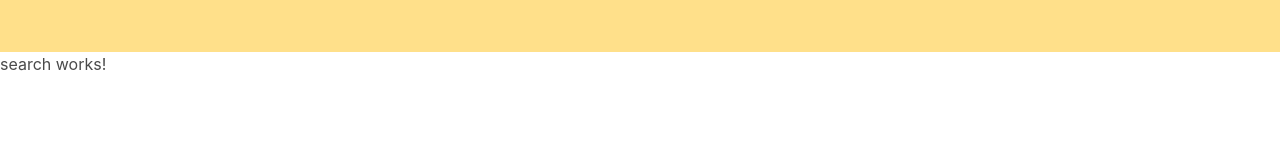
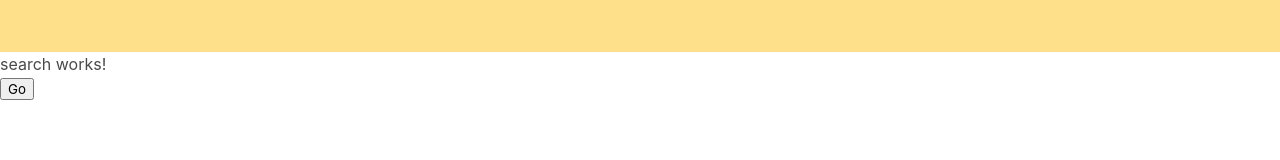
Before and after one commit to IvanBodnar/favogit, an Angular app: page / in a window 1280 px wide. Shown: the top 160 px of the page. Built offline with nearby package versions, Linux system fonts and the light colour scheme.

Commit message:
Cambios en layout general - Search pasa a app.component y el resto queda en router

```diff
--- a/src/app/app-routing.module.ts
+++ b/src/app/app-routing.module.ts
@@ -1,10 +1,11 @@
 import { NgModule } from '@angular/core';
 import { Routes, RouterModule } from '@angular/router';
 
-import {SearchComponent} from './components/search/search.component';
+import {UserListComponent} from './components/user-list/user-list.component';
 
 const routes: Routes = [
-  { path: '', component: SearchComponent }
+  { path: '', redirectTo: '/', pathMatch: 'full' },
+  { path: 'users', component: UserListComponent }
 ];
 
 @NgModule({
--- a/src/app/app.component.html
+++ b/src/app/app.component.html
@@ -1,4 +1,11 @@
 
 <app-navbar></app-navbar>
 
-<router-outlet></router-outlet>
+<div class="main-container">
+  <div class="search-container">
+    <app-search></app-search>
+  </div>
+  <div class="outlet-container">
+    <router-outlet></router-outlet>
+  </div>
+</div>
--- a/src/app/app.module.ts
+++ b/src/app/app.module.ts
@@ -5,11 +5,13 @@ import { AppRoutingModule } from './app-routing.module';
 import { AppComponent } from './app.component';
 import {NavbarComponent} from './components/navbar/navbar.component';
 import {UserModule} from './user.module';
+import {SearchComponent} from './components/search/search.component';
 
 @NgModule({
   declarations: [
     AppComponent,
-    NavbarComponent
+    NavbarComponent,
+    SearchComponent
   ],
   imports: [
     BrowserModule,
--- a/src/app/components/search/search.component.html
+++ b/src/app/components/search/search.component.html
@@ -1,3 +1,5 @@
 <p>
   search works!
 </p>
+
+<button [routerLink]="['users']">Go</button>
--- a/src/app/user.module.ts
+++ b/src/app/user.module.ts
@@ -1,11 +1,13 @@
 import { NgModule } from '@angular/core';
 import { CommonModule } from '@angular/common';
 
-import { SearchComponent } from './components/search/search.component';
+import { UserDetailComponent } from './components/user-detail/user-detail.component';
+import { UserListComponent } from './components/user-list/user-list.component';
 
 @NgModule({
   declarations: [
-    SearchComponent
+    UserDetailComponent,
+    UserListComponent
   ],
   imports: [
     CommonModule
```
